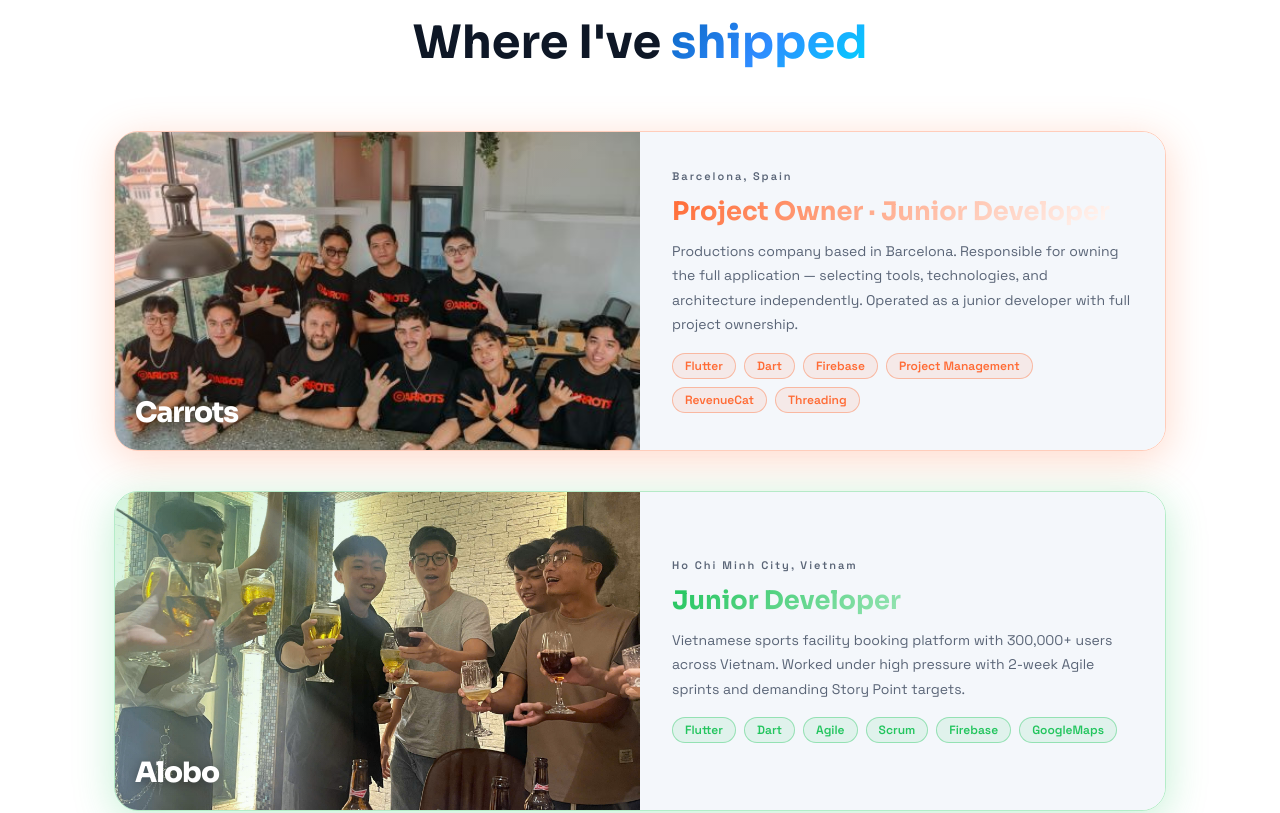
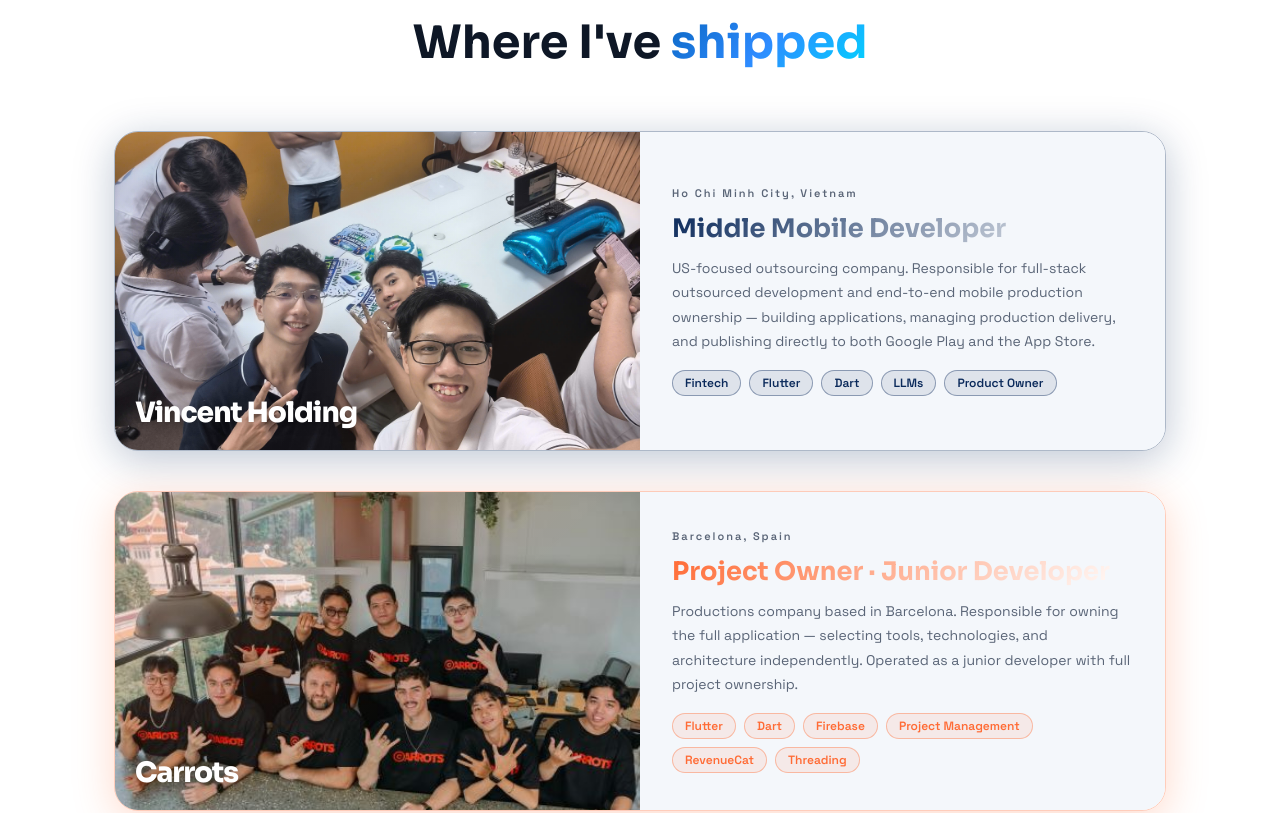
Before and after one commit to minhtri2k3/portfolio, a React (Vite) app: page / in a window 1280 px wide. Shown: the part 4700-5513 px from the top of the page. Built offline with nearby package versions, Linux system fonts and the light colour scheme.

Commit message:
feat: update the lastest experience

```diff
--- a/src/Portfolio.jsx
+++ b/src/Portfolio.jsx
@@ -100,6 +100,15 @@
 ];
 
 const EXPERIENCE = [
+  {
+    company: "Vincent Holding",
+    location: "Ho Chi Minh City, Vietnam",
+    role: "Middle Mobile Developer",
+    desc: "US-focused outsourcing company. Responsible for full-stack outsourced development and end-to-end mobile production ownership — building applications, managing production delivery, and publishing directly to both Google Play and the App Store.",
+    tags: ["Fintech", "Flutter", "Dart", "LLMs", "Product Owner"],
+    cover: `${B}experience/vincent/cover.jpg`,
+    accent: "#0B2A5B",
+  },
   {
     company: "Carrots",
     location: "Barcelona, Spain",
```
Also changed, not shown: public/experience/vincent/cover.jpg (added).
